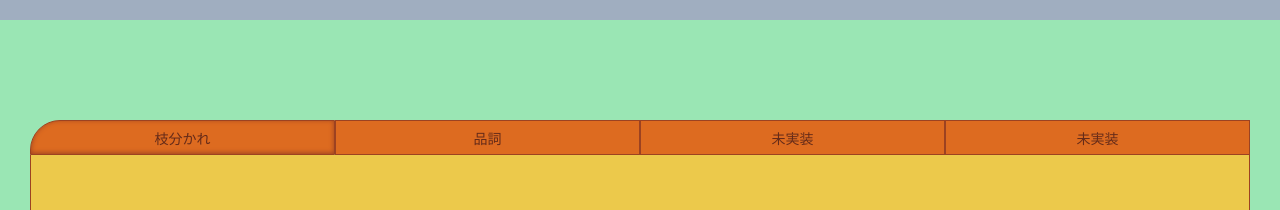
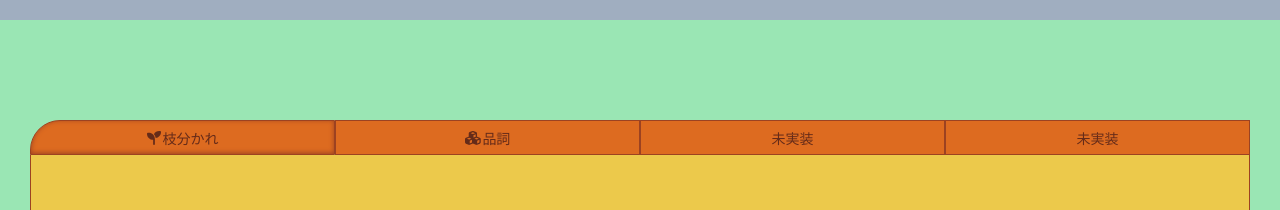
Before and after one commit to jasonkarjadi/kotomi, a Next.js app: page /edawakare in a window 1280 px wide. Shown: the top 210 px of the page. Built offline with nearby package versions, Linux system fonts and the light colour scheme.

Commit message:
add fontawesome icons

```diff
--- a/components/Nav.tsx
+++ b/components/Nav.tsx
@@ -1,3 +1,6 @@
+import { IconProp } from "@fortawesome/fontawesome-svg-core";
+import { faCubes, faSeedling } from "@fortawesome/free-solid-svg-icons";
+import { FontAwesomeIcon } from "@fortawesome/react-fontawesome";
 import Link, { LinkProps } from "next/link";
 import { useRouter } from "next/router";
 import { FC, ReactNode } from "react";
@@ -6,22 +9,23 @@ import { borders, colors } from "theme";
 interface NavBtnProps {
   href: LinkProps["href"];
   children?: ReactNode;
+  icon?: IconProp;
 }
 
-const NavBtn: FC<NavBtnProps> = ({ href, children }) => {
+const NavBtn: FC<NavBtnProps> = ({ href, children, icon }) => {
   const { pathname } = useRouter();
+  const clicked = href === pathname;
 
   return (
     <>
-      {href !== pathname ? (
-        <Link href={href}>
-          <button className="navbtn">{children}</button>
-        </Link>
-      ) : (
-        <Link href="/">
-          <button className="navbtn clicked">{children}</button>
-        </Link>
-      )}
+      <Link href={clicked ? "/" : href}>
+        <button className={`navbtn ${clicked && "clicked"}`}>
+          {icon && (
+            <FontAwesomeIcon icon={icon} style={{ marginRight: "2px" }} />
+          )}
+          {children}
+        </button>
+      </Link>
       <style jsx>{`
         .navbtn {
           border: none;
@@ -67,8 +71,12 @@ const MyNav: FC<MyNavProps> = ({ children }) => {
   return (
     <>
       <nav className="headnav">
-        <NavBtn href="/edawakare">枝分かれ</NavBtn>
-        <NavBtn href="#">品詞</NavBtn>
+        <NavBtn href="/edawakare" icon={faSeedling}>
+          枝分かれ
+        </NavBtn>
+        <NavBtn href="#" icon={faCubes}>
+          品詞
+        </NavBtn>
         <NavBtn href="#">未実装</NavBtn>
         <NavBtn href="#">未実装</NavBtn>
       </nav>
--- a/package.json
+++ b/package.json
@@ -19,6 +19,10 @@
     "email": "jason@karjadi.com"
   },
   "dependencies": {
+    "@fortawesome/fontawesome-svg-core": "^6.1.1",
+    "@fortawesome/free-regular-svg-icons": "^6.1.1",
+    "@fortawesome/free-solid-svg-icons": "^6.1.1",
+    "@fortawesome/react-fontawesome": "^0.2.0",
     "next": "^12.2.3",
     "react": "^18.2.0",
     "react-dom": "^18.2.0"
--- a/pages/_app.tsx
+++ b/pages/_app.tsx
@@ -1,5 +1,8 @@
+import { config } from "@fortawesome/fontawesome-svg-core";
 import { AppProps } from "next/app";
 import MyLayout from "../components/Layout";
+import "../node_modules/@fortawesome/fontawesome-svg-core/styles.css";
+config.autoAddCss = false;
 
 const MyApp = ({ Component, pageProps }: AppProps) => {
   return (
```
Also changed, not shown: 1 other file (tests, documents, lock files or other folders).
